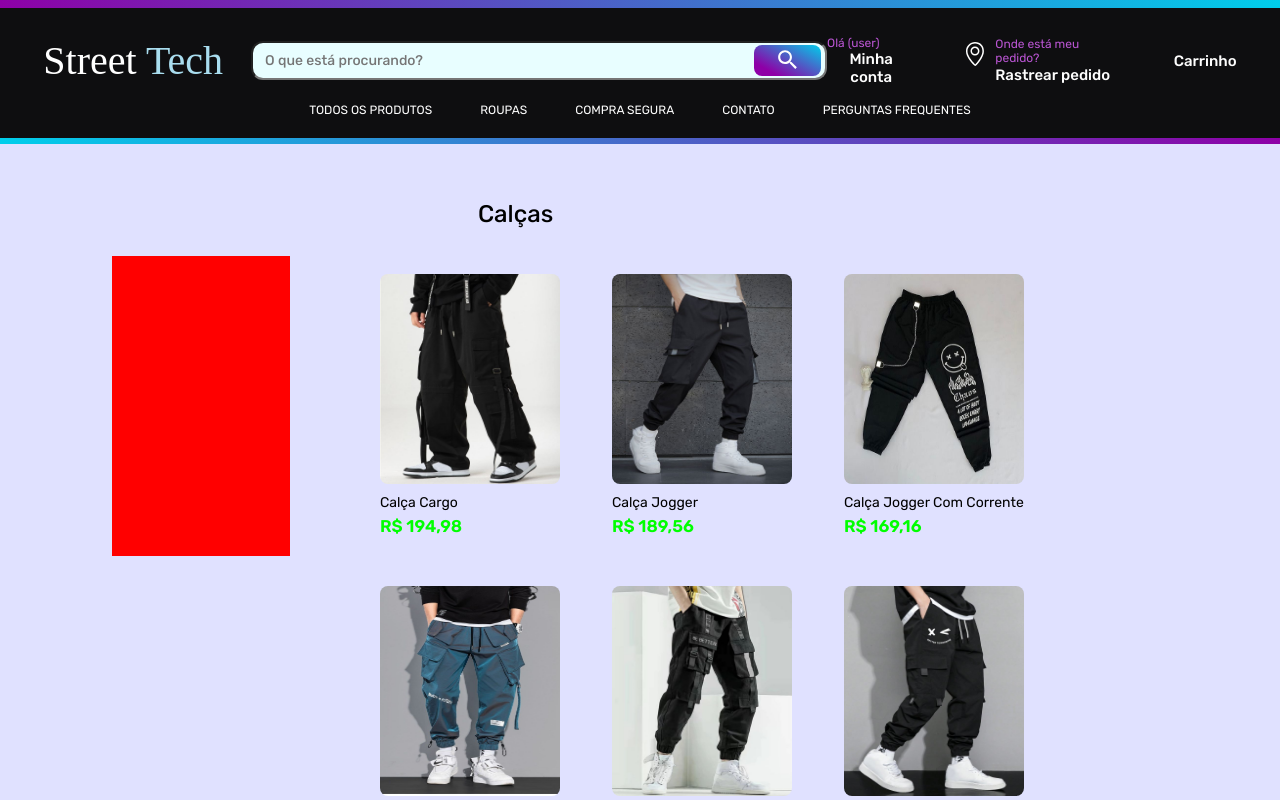
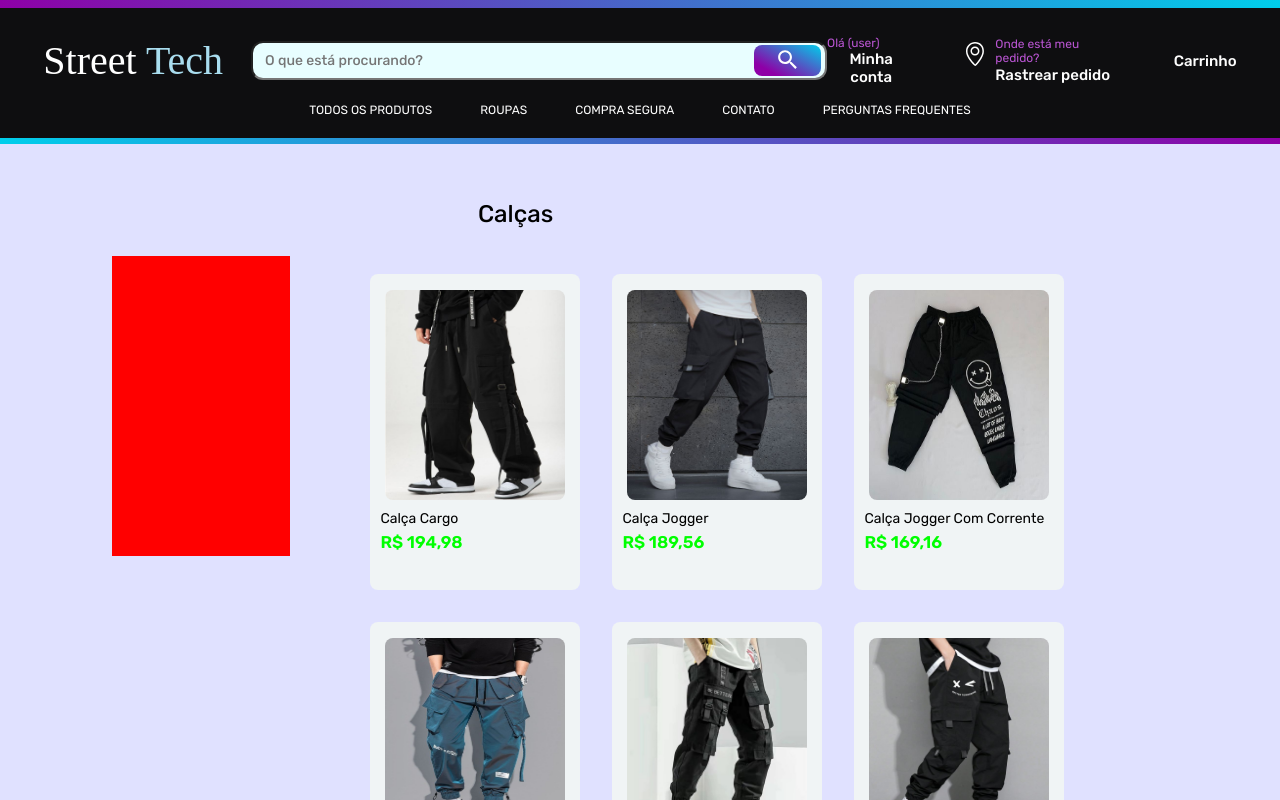
Before and after one commit to gustavocarvalho-ra/NextJs-Loja_Roupas, a Next.js app: page /calcas in a window 1280 px wide. Shown: the top 800 px of the page. Built offline with nearby package versions, Linux system fonts and the light colour scheme; a web font is replaced by a local one.

Commit message:
style: background and size

```diff
--- a/app/calcas/styles.ts
+++ b/app/calcas/styles.ts
@@ -21,13 +21,15 @@ export const Car = styled.div `
   }
 
   .card {
-    width: 200px;
-    height: 280px;
+    width: 210px;
+    height: 300px;
     display: flex;
     align-items: center;
     flex-direction: column;
     transition: 1s;
     border-radius: 8px;
+    background-color: #f0f4f5;
+    padding-top: 1em;
     cursor: pointer;
 
     &:hover {
```
